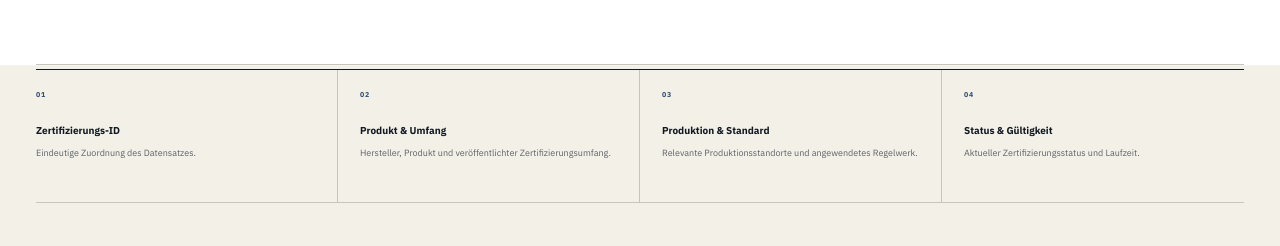
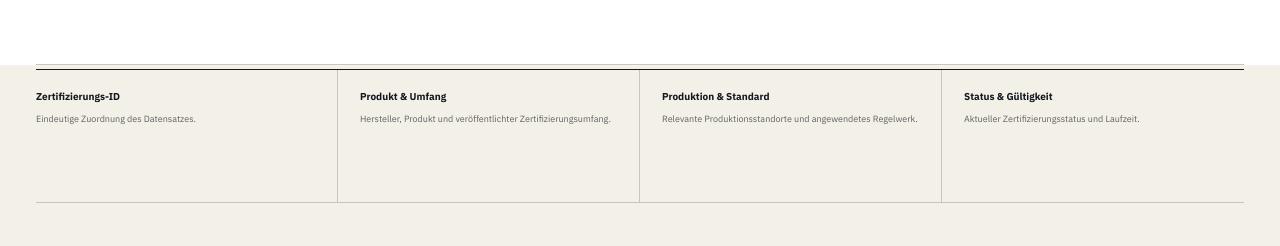
Before and after one commit to dennis-glaser-coder/human-certification-web, a Next.js app: page /register in a window 1280 px wide. Shown: the part 323-569 px from the top of the page. Built offline with nearby package versions, Linux system fonts and the light colour scheme; no server answers; the database is empty.

Commit message:
Register-Erklärungen ohne dekorative Nummern darstellen

```diff
--- a/src/app/register/page.js
+++ b/src/app/register/page.js
@@ -75,10 +75,10 @@ export default function RegisterPage() {
 
       <section className="shell registerSection">
         <div className="registerTrustBar" aria-label="Inhalte eines Registereintrags">
-          <div><span>01</span><strong>Zertifizierungs-ID</strong><p>Eindeutige Zuordnung des Datensatzes.</p></div>
-          <div><span>02</span><strong>Produkt & Umfang</strong><p>Hersteller, Produkt und veröffentlichter Zertifizierungsumfang.</p></div>
-          <div><span>03</span><strong>Produktion & Standard</strong><p>Relevante Produktionsstandorte und angewendetes Regelwerk.</p></div>
-          <div><span>04</span><strong>Status & Gültigkeit</strong><p>Aktueller Zertifizierungsstatus und Laufzeit.</p></div>
+          <div><strong>Zertifizierungs-ID</strong><p>Eindeutige Zuordnung des Datensatzes.</p></div>
+          <div><strong>Produkt & Umfang</strong><p>Hersteller, Produkt und veröffentlichter Zertifizierungsumfang.</p></div>
+          <div><strong>Produktion & Standard</strong><p>Relevante Produktionsstandorte und angewendetes Regelwerk.</p></div>
+          <div><strong>Status & Gültigkeit</strong><p>Aktueller Zertifizierungsstatus und Laufzeit.</p></div>
         </div>
 
         <div className="registerToolbar">
```
